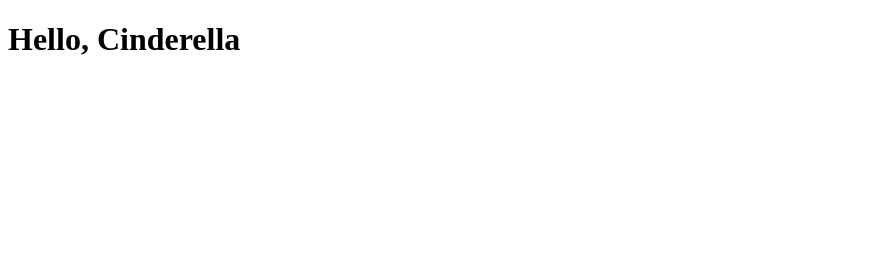
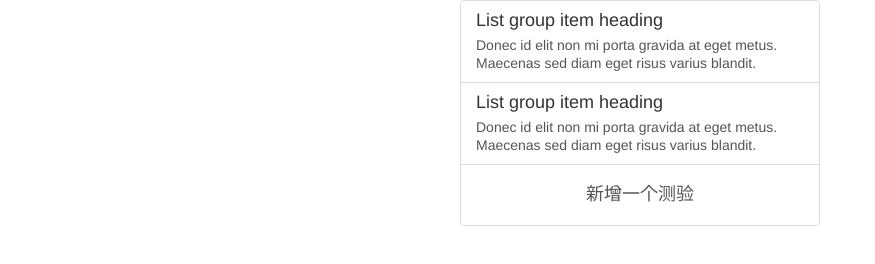
Before and after one commit to seanlv/cinderella, a plain HTML site: page index.html in a window 1280 px wide. Shown: the whole page, without its empty margins (0-875 px from the left). Drawn offline with Linux system fonts and the light colour scheme.

Commit message:
Test layout

```diff
--- a/index.html
+++ b/index.html
@@ -2,9 +2,32 @@
 <html>
 <head>
 	<meta charset="utf-8">
+	<meta name="viewport" content="width=device-width, initial-scale=1">
 	<title>Cinderella</title>
+	<link rel="stylesheet" href="verdor/bootstrap/css/bootstrap.min.css">
 </head>
 <body>
-	<h1>Hello, Cinderella</h1>
+	<div class="container">
+		<div class="row">
+			<div class="col-md-4 col-md-offset-4">
+				<div class="list-group">
+					<a href="#" class="list-group-item">
+						<h4 class="list-group-item-heading">List group item heading</h4>
+						<p class="list-group-item-text">Donec id elit non mi porta gravida at eget metus. Maecenas sed diam eget risus varius blandit.</p>
+					</a>
+					<a href="#" class="list-group-item">
+						<h4 class="list-group-item-heading">List group item heading</h4>
+						<p class="list-group-item-text">Donec id elit non mi porta gravida at eget metus. Maecenas sed diam eget risus varius blandit.</p>
+					</a>
+					<a href="#" class="list-group-item">
+						<h4 class="text-center">新增一个测验</h4>
+					</a>
+				</div>
+			</div>
+		</div>
+	<div>
+
+	<script src="verdor/jquery.min.js"></script>
+	<script src="verdor/bootstrap/js/bootstrap.min.js"></script>
 </body>
 </html>
```
Also changed, not shown: 2 other files.
